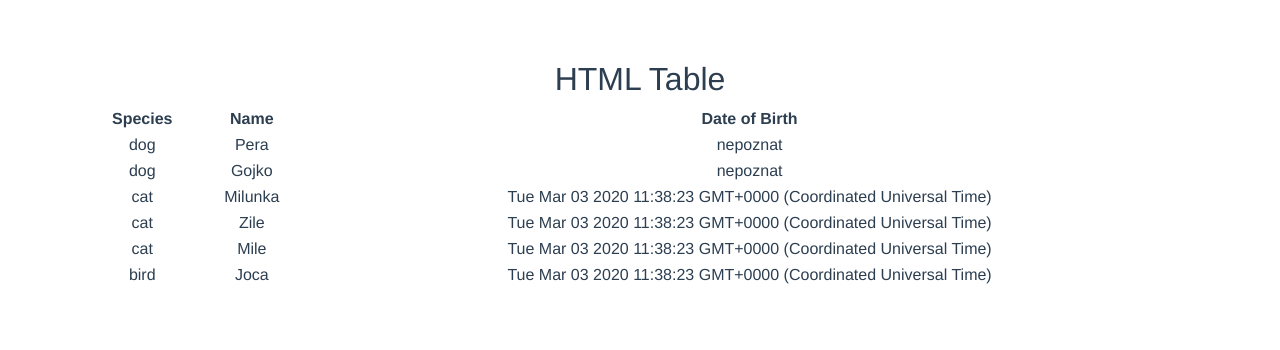
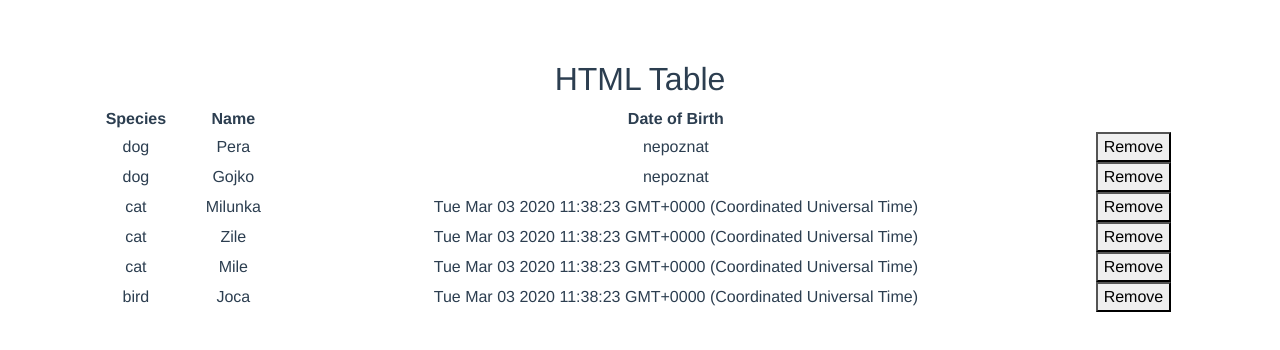
Before and after one commit to nikola-96/Zoo-second-version, a Vue app: page / in a window 1280 px wide. Shown: the top 350 px of the page. Built offline with nearby package versions, Linux system fonts and the light colour scheme.

Commit message:
Zadatak 3

```diff
--- a/src/components/AnimalList.vue
+++ b/src/components/AnimalList.vue
@@ -10,6 +10,7 @@
         <td>{{ animal.species }}</td>
         <td>{{ animal.name }}</td>
         <td>{{isTheyHaveBirdht( animal.date_of_birth )}}</td>
+        <button @click="remove(animal)">Remove</button>
       </tr>
     </table>
   </div>
@@ -35,6 +36,10 @@
         return "nepoznat";
       }
       return date;
+    },
+    remove(animal) {
+      let index = this.animals.indexOf(animal);
+      this.animals.splice(index, 1);
     }
   }
 };
```
